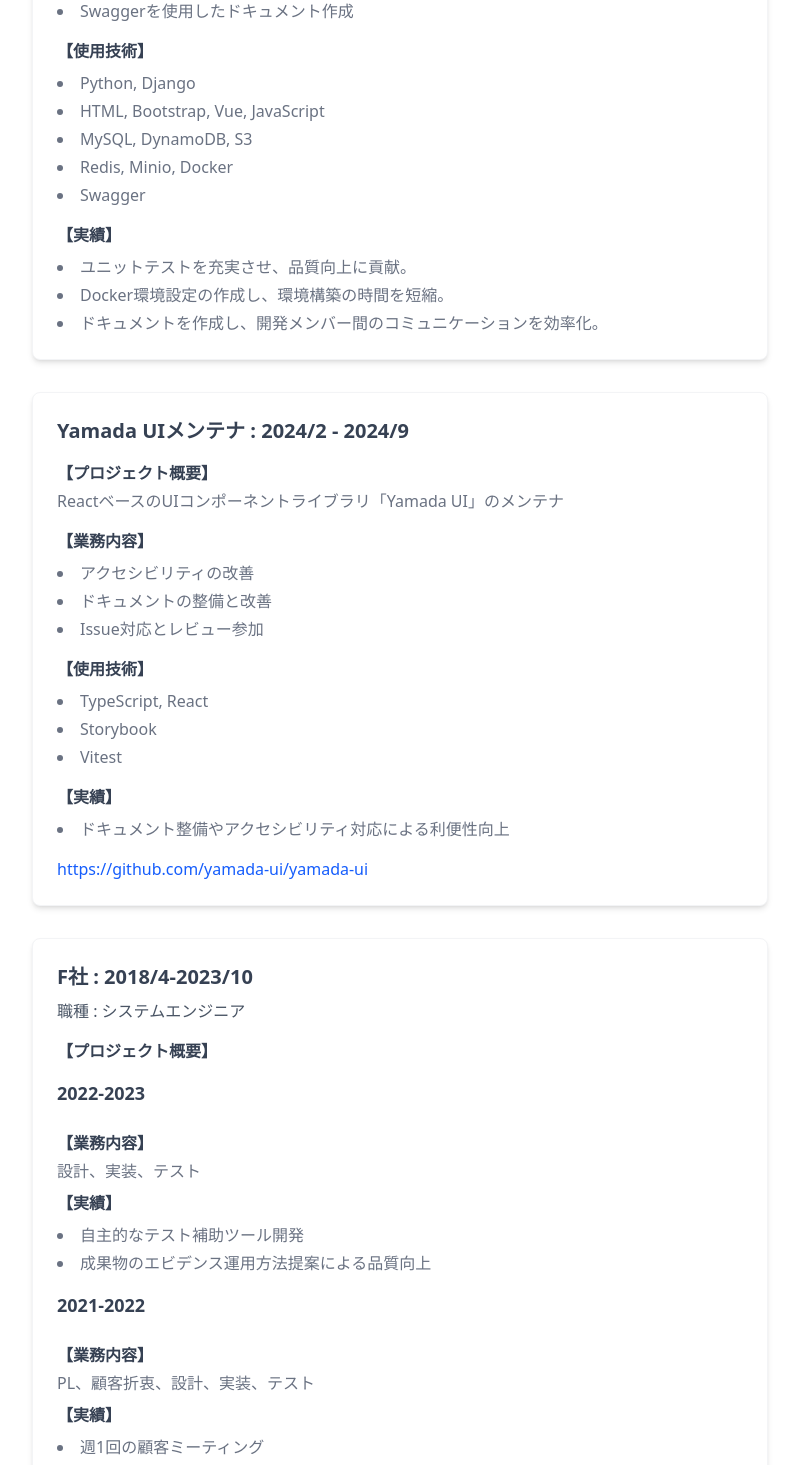
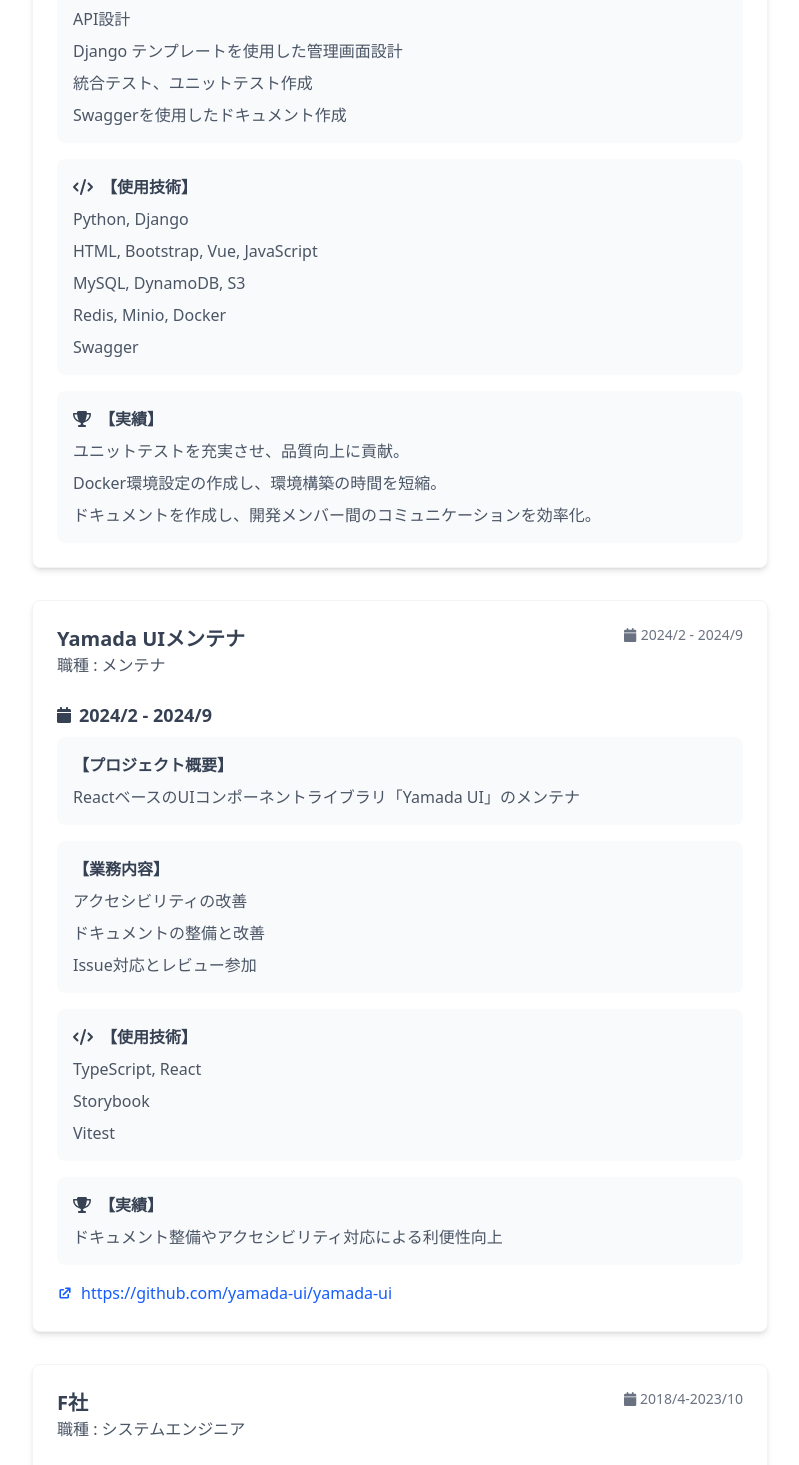
Before and after one commit to setodeve/Resume-Website, a Next.js app: page / in a window 1280 px wide. Shown: the part 460-1925 px from the top of the page, without its empty margins (240-1039 px from the left). Built offline with nearby package versions, Linux system fonts and the light colour scheme.

Commit message:
feature: add experience json

```diff
--- a/public/experiences.json
+++ b/public/experiences.json
@@ -4,6 +4,9 @@
     "company": "P社",
     "period": "2024/8 - 現在",
     "position": "Webエンジニア",
+    "experiences": [
+      {
+        "period": "2024/8 - 現在",
         "projectOverview": "販売促進アプリ開発",
         "responsibilities": [
           "DB設計",
@@ -24,10 +27,16 @@
           "Docker環境設定の作成し、環境構築の時間を短縮。",
           "ドキュメントを作成し、開発メンバー間のコミュニケーションを効率化。"
         ]
+      }
+    ]
   },
   {
     "id": 2,
     "company": "Yamada UIメンテナ",
+    "period": "2024/2 - 2024/9",
+    "position": "メンテナ",
+    "experiences": [
+      {
         "period": "2024/2 - 2024/9",
         "projectOverview": "ReactベースのUIコンポーネントライブラリ「Yamada UI」のメンテナ",
         "responsibilities": [
@@ -44,6 +53,8 @@
           "ドキュメント整備やアクセシビリティ対応による利便性向上"
         ],
         "link": "https://github.com/yamada-ui/yamada-ui"
+      }
+    ]
   },
   {
     "id": 3,
@@ -58,6 +69,8 @@
         "achievements": [
           "自主的なテスト補助ツール開発",
           "成果物のエビデンス運用方法提案による品質向上"
+        ],"technologies": [
+          "C, VBA"
         ]
       },
       {
@@ -65,9 +78,11 @@
         "projectOverview": "車載組込システム開発(車載安全系)",
         "responsibilities": "PL、顧客折衷、設計、実装、テスト",
         "achievements": [
-          "週1回の顧客ミーティング",
           "要件~テストフェーズについて顧客折衷",
           "メンバー2人に対するマネジメント"
+        ],
+        "technologies": [
+          "C"
         ]
       },
       {
@@ -78,11 +93,11 @@
           "テスト実施手順のマニュアル化",
           "VBAによるテスト補助ツール開発",
           "新入社員へのメンター"
-        ]
-      }
         ],
         "technologies": [
-      "C, VBA"
+          "C"
         ]
       }
     ]
+  }
+]
--- a/src/components/About.tsx
+++ b/src/components/About.tsx
@@ -2,11 +2,11 @@
 
 import Head from 'next/head';
 import { FontAwesomeIcon } from '@fortawesome/react-fontawesome';
-import { faBuilding } from '@fortawesome/free-solid-svg-icons';
+import { faBuilding, faCalendar, faCode, faTrophy, faTasks } from '@fortawesome/free-solid-svg-icons';
 import { config } from '@fortawesome/fontawesome-svg-core';
 import '@fortawesome/fontawesome-svg-core/styles.css';
 import Link from 'next/link';
-import { motion } from 'framer-motion';
+import { motion, AnimatePresence } from 'framer-motion';
 import { useEffect, useState } from 'react';
 import nextConfig from '../../next.config';
 
@@ -19,27 +19,53 @@
   company: string;
   period: string;
   position?: string;
+  experiences: {
+    period: string;
     projectOverview: string;
     responsibilities: string[] | string;
-  technologies: string[];
+    technologies?: string[];
     achievements: string[];
     link?: string;
-  experiences?: {
-    period: string;
-    projectOverview: string;
-    responsibilities: string;
-    achievements: string[];
   }[];
+  technologies?: string[];
+}
+
+function SkeletonCard() {
+  return (
+    <div className="card rounded-lg p-6 shadow-md bg-white dark:bg-neutral-800 border border-gray-100 dark:border-gray-700">
+      <div className="animate-pulse">
+        <div className="flex justify-between items-start mb-4">
+          <div className="h-6 bg-gray-200 dark:bg-gray-700 rounded w-1/3"></div>
+          <div className="h-4 bg-gray-200 dark:bg-gray-700 rounded w-1/4"></div>
+        </div>
+        <div className="space-y-4">
+          <div className="h-4 bg-gray-200 dark:bg-gray-700 rounded w-3/4"></div>
+          <div className="grid grid-cols-1 md:grid-cols-2 gap-4">
+            <div className="h-32 bg-gray-200 dark:bg-gray-700 rounded"></div>
+            <div className="h-32 bg-gray-200 dark:bg-gray-700 rounded"></div>
+            <div className="h-32 bg-gray-200 dark:bg-gray-700 rounded md:col-span-2"></div>
+          </div>
+        </div>
+      </div>
+    </div>
+  );
 }
 
 export default function About() {
   const [experiences, setExperiences] = useState<Experience[]>([]);
+  const [isLoading, setIsLoading] = useState(true);
 
   useEffect(() => {
     async function fetchExperiences() {
+      try {
         const response = await fetch(`${BASE_PATH}/experiences.json`);
         const data = await response.json();
         setExperiences(data);
+      } catch (error) {
+        console.error('Error fetching experiences:', error);
+      } finally {
+        setIsLoading(false);
+      }
     }
     fetchExperiences();
   }, []);
@@ -51,7 +77,7 @@
       </Head>
       <section className="text-gray-500 dark:text-gray-300">
         <motion.div
-          initial={{ opacity: 0, y: 20 }}
+          initial={{ opacity: 0, y: 0 }}
           animate={{ opacity: 1, y: 0 }}
           transition={{ duration: 0.5 }}
         >
@@ -63,17 +89,30 @@
         </motion.div>
 
         <div className="space-y-8">
-          {experiences.map((experience, index) => (
+          <AnimatePresence mode="wait">
+            {isLoading ? (
+              <motion.div
+                initial={{ opacity: 0 }}
+                animate={{ opacity: 1 }}
+                exit={{ opacity: 0 }}
+                transition={{ duration: 0.3 }}
+              >
+                <SkeletonCard />
+              </motion.div>
+            ) : (
+              experiences.map((experience) => (
                 <motion.div
                   key={experience.id}
                   className="card rounded-lg p-6 shadow-md hover:shadow-xl transition-all duration-300 bg-white dark:bg-neutral-800 border border-gray-100 dark:border-gray-700"
                   initial={{ opacity: 0, y: 0 }}
                   animate={{ opacity: 1, y: 0 }}
-              transition={{ duration: 0.5, delay: index * 0.1 }}
+                  transition={{ duration: 0.5 }}
                 >
                   <div className="flex flex-col space-y-2">
+                    <div className="flex justify-between items-start">
+                      <div>
                         <h3 className="text-xl font-bold text-gray-700 dark:text-gray-200">
-                  {experience.company} : {experience.period}
+                          {experience.company}
                         </h3>
                         {experience.position && (
                           <p className="text-gray-600 dark:text-gray-400">
@@ -81,75 +120,84 @@
                           </p>
                         )}
                       </div>
-              <div className="mt-4 space-y-4">
-                <div>
-                  <h4 className="font-semibold text-gray-700 dark:text-gray-200">【プロジェクト概要】</h4>
-                  <p className="mt-1">{experience.projectOverview}</p>
+                      <div className="flex items-center text-sm text-gray-500 dark:text-gray-400">
+                        <FontAwesomeIcon icon={faCalendar} className="mr-1" />
+                        {experience.period}
                       </div>
-                {experience.experiences ? (
-                  experience.experiences.map((exp, expIndex) => (
+                    </div>
+                  </div>
+
+                  <div className="mt-6 space-y-6">
+                    {experience.experiences.map((exp, expIndex) => (
                       <div key={expIndex} className="mt-4 space-y-6">
-                      <h4 className="text-lg font-semibold text-gray-700 dark:text-gray-200">{exp.period}</h4>
-                      <div className="mt-2 space-y-2">
-                        <div>
-                          <h5 className="font-semibold text-gray-700 dark:text-gray-200">【業務内容】</h5>
-                          <p className="mt-1">{exp.responsibilities}</p>
+                        <div className="flex items-center text-gray-700 dark:text-gray-200 mb-2">
+                          <FontAwesomeIcon icon={faCalendar} className="mr-2" />
+                          <h4 className="text-lg font-semibold">{exp.period}</h4>
                         </div>
-                        <div>
-                          <h5 className="font-semibold text-gray-700 dark:text-gray-200">【実績】</h5>
-                          <ul className="mt-2 space-y-1 list-disc list-inside">
-                            {exp.achievements.map((achievement, i) => (
-                              <li key={i}>{achievement}</li>
+                        <div className="space-y-4">
+                          <div className="bg-gray-50 dark:bg-neutral-700 p-4 rounded-lg">
+                            <h5 className="font-semibold text-gray-700 dark:text-gray-200 mb-2">【プロジェクト概要】</h5>
+                            <p className="text-gray-600 dark:text-gray-300 whitespace-pre-line">{exp.projectOverview}</p>
+                          </div>
+                          <div className="bg-gray-50 dark:bg-neutral-700 p-4 rounded-lg">
+                            <h5 className="font-semibold text-gray-700 dark:text-gray-200 mb-2">【業務内容】</h5>
+                            {Array.isArray(exp.responsibilities) ? (
+                              <ul className="space-y-2">
+                                {exp.responsibilities.map((resp, i) => (
+                                  <li key={i} className="text-gray-600 dark:text-gray-300">{resp}</li>
+                                ))}
+                              </ul>
+                            ) : (
+                              <p className="text-gray-600 dark:text-gray-300">{exp.responsibilities}</p>
+                            )}
+                          </div>
+                          {exp.technologies && (
+                            <div className="bg-gray-50 dark:bg-neutral-700 p-4 rounded-lg">
+                              <h5 className="font-semibold text-gray-700 dark:text-gray-200 mb-2 flex items-center">
+                                <FontAwesomeIcon icon={faCode} className="mr-2" />
+                                【使用技術】
+                              </h5>
+                              <ul className="space-y-2">
+                                {exp.technologies.map((tech, i) => (
+                                  <li key={i} className="text-gray-600 dark:text-gray-300">{tech}</li>
                                 ))}
                               </ul>
                             </div>
-                      </div>
-                    </div>
-                  ))
-                ) : (
-                  <>
-                    <div>
-                      <h4 className="font-semibold text-gray-700 dark:text-gray-200">【業務内容】</h4>
-                      <ul className="mt-2 space-y-1 list-disc list-inside">
-                        {Array.isArray(experience.responsibilities)
-                          ? experience.responsibilities.map((resp, i) => (
-                              <li key={i}>{resp}</li>
-                            ))
-                          : <li>{experience.responsibilities}</li>}
-                      </ul>
-                    </div>
-                    <div>
-                      <h4 className="font-semibold text-gray-700 dark:text-gray-200">【使用技術】</h4>
-                      <ul className="mt-2 space-y-1 list-disc list-inside">
-                        {experience.technologies.map((tech, i) => (
-                          <li key={i}>{tech}</li>
+                          )}
+                          <div className="bg-gray-50 dark:bg-neutral-700 p-4 rounded-lg">
+                            <h5 className="font-semibold text-gray-700 dark:text-gray-200 mb-2 flex items-center">
+                              <FontAwesomeIcon icon={faTrophy} className="mr-2" />
+                              【実績】
+                            </h5>
+                            <ul className="space-y-2">
+                              {exp.achievements.map((achievement, i) => (
+                                <li key={i} className="text-gray-600 dark:text-gray-300">{achievement}</li>
                               ))}
                             </ul>
                           </div>
-                    <div>
-                      <h4 className="font-semibold text-gray-700 dark:text-gray-200">【実績】</h4>
-                      <ul className="mt-2 space-y-1 list-disc list-inside">
-                        {experience.achievements.map((achievement, i) => (
-                          <li key={i}>{achievement}</li>
-                        ))}
-                      </ul>
-                    </div>
-                  </>
-                )}
-                {experience.link && (
+                          {exp.link && (
                             <div className="mt-4">
                               <Link
-                      href={experience.link}
+                                href={exp.link}
                                 target="_blank"
-                      className="text-blue-600 hover:text-blue-800 dark:text-blue-400 dark:hover:text-blue-300 transition-colors duration-200"
+                                className="inline-flex items-center text-blue-600 hover:text-blue-800 dark:text-blue-400 dark:hover:text-blue-300 transition-colors duration-200"
                               >
-                      {experience.link}
+                                <svg className="w-4 h-4 mr-2" fill="currentColor" viewBox="0 0 20 20">
+                                  <path d="M11 3a1 1 0 100 2h2.586l-6.293 6.293a1 1 0 101.414 1.414L15 6.414V9a1 1 0 102 0V4a1 1 0 00-1-1h-5z" />
+                                  <path d="M5 5a2 2 0 00-2 2v8a2 2 0 002 2h8a2 2 0 002-2v-3a1 1 0 10-2 0v3H5V7h3a1 1 0 000-2H5z" />
+                                </svg>
+                                {exp.link}
                               </Link>
                             </div>
                           )}
                         </div>
+                      </div>
+                    ))}
+                  </div>
                 </motion.div>
-          ))}
+              ))
+            )}
+          </AnimatePresence>
         </div>
       </section>
     </>
--- a/src/components/Project.tsx
+++ b/src/components/Project.tsx
@@ -9,7 +9,7 @@
 import '@fortawesome/fontawesome-svg-core/styles.css';
 import Link from 'next/link';
 import nextConfig from '../../next.config';
-import { motion } from 'framer-motion';
+import { motion, AnimatePresence } from 'framer-motion';
 
 const BASE_PATH = nextConfig.basePath || "";
 
@@ -23,14 +23,42 @@
   thumbnail: string[];
 }
 
+function SkeletonProjectCard() {
+  return (
+    <div className="h-full">
+      <div className="group h-full flex flex-col relative overflow-hidden rounded-lg shadow-md bg-white dark:bg-gray-800 border border-gray-100 dark:border-gray-700">
+        <div className="animate-pulse">
+          <div className="relative h-48 bg-gray-200 dark:bg-gray-700"></div>
+          <div className="flex flex-col flex-grow p-6">
+            <div className="h-6 bg-gray-200 dark:bg-gray-700 rounded w-3/4 mb-2"></div>
+            <div className="h-4 bg-gray-200 dark:bg-gray-700 rounded w-full mb-4"></div>
+            <div className="flex flex-wrap gap-2 mt-auto">
+              {[...Array(3)].map((_, i) => (
+                <div key={i} className="h-5 w-20 bg-gray-200 dark:bg-gray-700 rounded"></div>
+              ))}
+            </div>
+          </div>
+        </div>
+      </div>
+    </div>
+  );
+}
+
 export default function Projects() {
   const [projects, setProjects] = useState<Project[]>([]);
+  const [isLoading, setIsLoading] = useState(true);
 
   useEffect(() => {
     async function fetchProjects() {
+      try {
         const response = await fetch(`${BASE_PATH}/projects.json`);
         const data = await response.json();
         setProjects(data);
+      } catch (error) {
+        console.error('Error fetching projects:', error);
+      } finally {
+        setIsLoading(false);
+      }
     }
     fetchProjects();
   }, []);
@@ -42,7 +70,7 @@
       </Head>
       <section id="project-list">
         <motion.div
-          initial={{ opacity: 0, y: 20 }}
+          initial={{ opacity: 0, y: 0 }}
           animate={{ opacity: 1, y: 0 }}
           transition={{ duration: 0.5 }}
         >
@@ -54,10 +82,24 @@
         </motion.div>
 
         <div className="grid grid-cols-1 sm:grid-cols-2 lg:grid-cols-3 gap-6">
-          {projects.map((project, index) => (
+          <AnimatePresence mode="wait">
+            {isLoading ? (
+              [...Array(6)].map((_, index) => (
                 <motion.div
                   key={index}
-              initial={{ opacity: 0, y: 20 }}
+                  initial={{ opacity: 0 }}
+                  animate={{ opacity: 1 }}
+                  exit={{ opacity: 0 }}
+                  transition={{ duration: 0.3, delay: index * 0.1 }}
+                >
+                  <SkeletonProjectCard />
+                </motion.div>
+              ))
+            ) : (
+              projects.map((project, index) => (
+                <motion.div
+                  key={index}
+                  initial={{ opacity: 0, y: 0 }}
                   animate={{ opacity: 1, y: 0 }}
                   transition={{ duration: 0.5, delay: index * 0.1 }}
                   className="h-full"
@@ -100,7 +142,9 @@
                     </motion.div>
                   </Link>
                 </motion.div>
-          ))}
+              ))
+            )}
+          </AnimatePresence>
         </div>
       </section>
     </>
```
Lines whose indentation alone changed are shown as unchanged.
